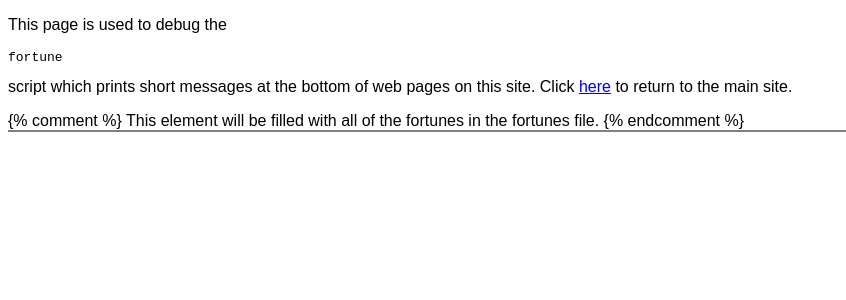
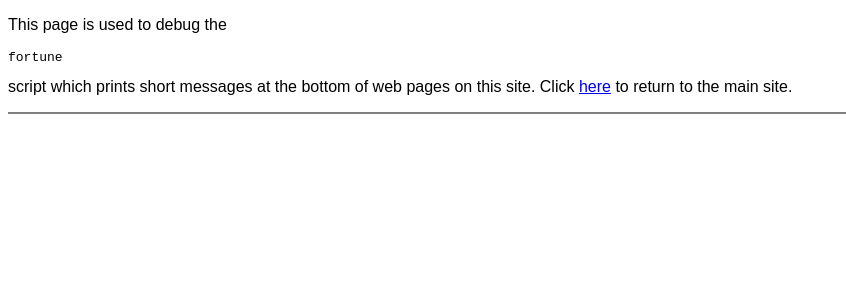
Before and after one commit to swashdev/swashdev.github.io, a Jekyll site: the page debug/fortune.html, which Jekyll copies as it is, in a window 1280 px wide. Shown: the top 300 px of the page, without its empty margins (0-846 px from the left). Built offline with Jekyll 4.4.1, drawn with Linux system fonts in a browser that asks for light colours.

Commit message:
remove comment from fortune debug page.

```diff
--- a/debug/fortune.html
+++ b/debug/fortune.html
@@ -65,10 +65,6 @@ For more information, see <https://unlicense.org>
 			return to the main site.
 		</p>
 
-		{% comment %}
-			This element will be filled with all of the fortunes
-			in the fortunes file.
-		{% endcomment %}
 		<div id = "fortune">
 		</div>
 
```
